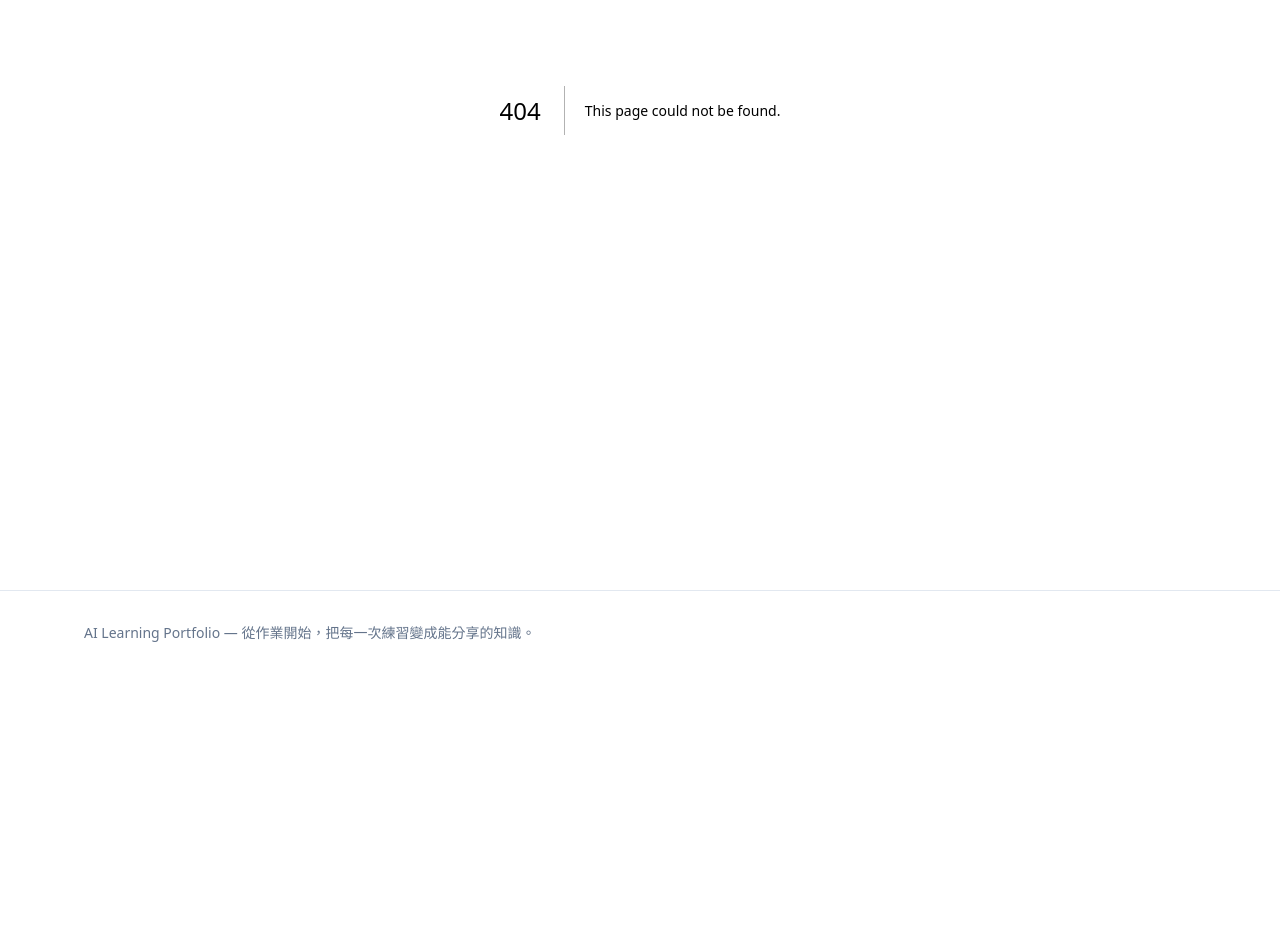
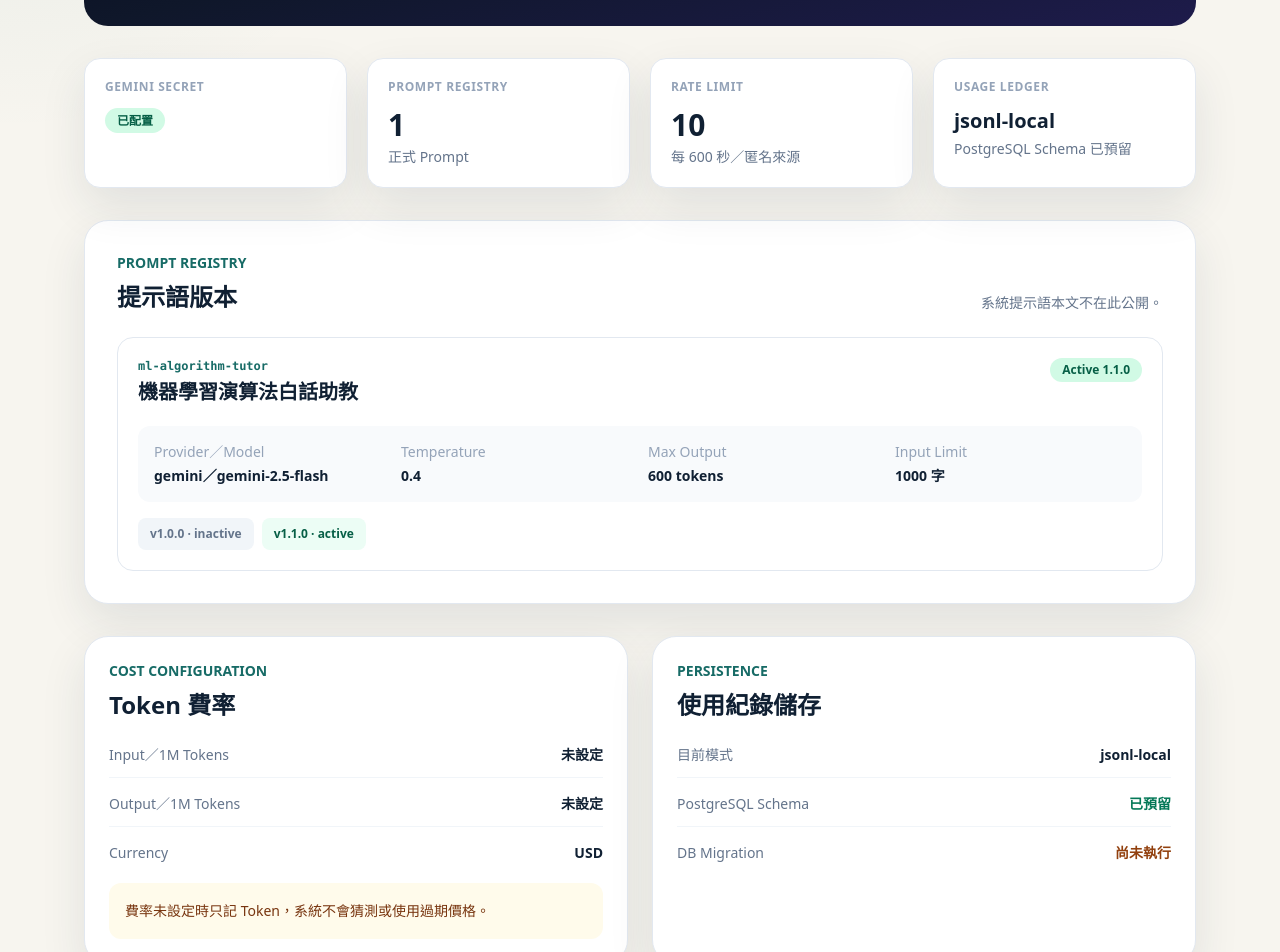
Before and after one commit to gshan1209-cell/AI-Learning-Portfolio, a Next.js app: page /ai-governance in a window 1280 px wide. Before the commit this address had no page. Shown: the part 347-1299 px from the top of the page. Before the commit the page ends 1022 px from the top, so only its background shows below. Built offline with nearby package versions, Linux system fonts and the light colour scheme; no server answers.

Commit message:
feat: add read-only AI governance dashboard

```diff
--- /dev/null
+++ b/src/app/ai-governance/page.tsx
@@ -0,0 +1,142 @@
+import { getAiGovernanceSnapshot } from "@/lib/ai-governance";
+
+export const dynamic = "force-dynamic";
+
+function StatusBadge({ enabled, on, off }: { enabled: boolean; on: string; off: string }) {
+  return (
+    <span className={`rounded-full px-3 py-1 text-xs font-black ${enabled ? "bg-emerald-100 text-emerald-800" : "bg-amber-100 text-amber-900"}`}>
+      {enabled ? on : off}
+    </span>
+  );
+}
+
+export default function AiGovernancePage() {
+  const snapshot = getAiGovernanceSnapshot();
+
+  return (
+    <main className="mx-auto max-w-6xl px-5 py-14">
+      <header className="rounded-3xl bg-gradient-to-br from-slate-950 via-slate-900 to-indigo-950 p-8 text-white md:p-12">
+        <p className="text-sm font-black uppercase tracking-wider text-indigo-300">AI GOVERNANCE</p>
+        <h1 className="mt-3 text-4xl font-black md:text-5xl">Prompt、Token 與成本治理</h1>
+        <p className="mt-5 max-w-3xl text-lg leading-8 text-slate-300">
+          此頁只顯示不含 Secret 與完整 Prompt 內容的治理資訊。Prompt 正式來源、版本、模型、流量限制與近期用量可在同一處勾稽。
+        </p>
+      </header>
+
+      <section className="mt-8 grid gap-5 md:grid-cols-2 lg:grid-cols-4">
+        <div className="rounded-2xl border border-slate-200 bg-white p-5 shadow-soft">
+          <p className="text-xs font-black uppercase tracking-wider text-slate-400">Gemini Secret</p>
+          <div className="mt-3"><StatusBadge enabled={snapshot.provider.geminiConfigured} on="已配置" off="未配置 · Fallback" /></div>
+        </div>
+        <div className="rounded-2xl border border-slate-200 bg-white p-5 shadow-soft">
+          <p className="text-xs font-black uppercase tracking-wider text-slate-400">Prompt Registry</p>
+          <p className="mt-3 text-3xl font-black text-ink">{snapshot.prompts.length}</p>
+          <p className="mt-1 text-sm text-slate-500">正式 Prompt</p>
+        </div>
+        <div className="rounded-2xl border border-slate-200 bg-white p-5 shadow-soft">
+          <p className="text-xs font-black uppercase tracking-wider text-slate-400">Rate Limit</p>
+          <p className="mt-3 text-3xl font-black text-ink">{snapshot.rateLimit.maxRequests}</p>
+          <p className="mt-1 text-sm text-slate-500">每 {snapshot.rateLimit.windowSeconds} 秒／匿名來源</p>
+        </div>
+        <div className="rounded-2xl border border-slate-200 bg-white p-5 shadow-soft">
+          <p className="text-xs font-black uppercase tracking-wider text-slate-400">Usage Ledger</p>
+          <p className="mt-3 text-xl font-black text-ink">{snapshot.ledger.mode}</p>
+          <p className="mt-1 text-sm text-slate-500">PostgreSQL Schema 已預留</p>
+        </div>
+      </section>
+
+      <section className="mt-8 rounded-3xl border border-slate-200 bg-white p-6 shadow-soft md:p-8">
+        <div className="flex flex-wrap items-end justify-between gap-4">
+          <div>
+            <p className="text-sm font-black text-brand">PROMPT REGISTRY</p>
+            <h2 className="mt-2 text-2xl font-black text-ink">提示語版本</h2>
+          </div>
+          <p className="text-sm text-slate-500">系統提示語本文不在此公開。</p>
+        </div>
+
+        <div className="mt-6 space-y-5">
+          {snapshot.prompts.map((prompt) => (
+            <article key={prompt.promptId} className="rounded-2xl border border-slate-200 p-5">
+              <div className="flex flex-wrap items-start justify-between gap-4">
+                <div>
+                  <p className="font-mono text-xs font-bold text-brand">{prompt.promptId}</p>
+                  <h3 className="mt-1 text-xl font-black text-ink">{prompt.name}</h3>
+                </div>
+                <span className="rounded-full bg-emerald-100 px-3 py-1 text-xs font-black text-emerald-800">Active {prompt.activeVersion}</span>
+              </div>
+
+              {prompt.active && (
+                <dl className="mt-5 grid gap-4 rounded-xl bg-slate-50 p-4 text-sm sm:grid-cols-2 lg:grid-cols-4">
+                  <div><dt className="text-slate-400">Provider／Model</dt><dd className="mt-1 font-bold text-ink">{prompt.active.provider}／{prompt.active.model}</dd></div>
+                  <div><dt className="text-slate-400">Temperature</dt><dd className="mt-1 font-bold text-ink">{prompt.active.temperature}</dd></div>
+                  <div><dt className="text-slate-400">Max Output</dt><dd className="mt-1 font-bold text-ink">{prompt.active.maxOutputTokens} tokens</dd></div>
+                  <div><dt className="text-slate-400">Input Limit</dt><dd className="mt-1 font-bold text-ink">{prompt.active.limits.messageCharacters} 字</dd></div>
+                </dl>
+              )}
+
+              <div className="mt-4 flex flex-wrap gap-2">
+                {prompt.versions.map((version) => (
+                  <span key={version.version} className={`rounded-lg px-3 py-2 text-xs font-bold ${version.status === "active" ? "bg-emerald-50 text-emerald-800" : "bg-slate-100 text-slate-500"}`}>
+                    v{version.version} · {version.status}
+                  </span>
+                ))}
+              </div>
+            </article>
+          ))}
+        </div>
+      </section>
+
+      <section className="mt-8 grid gap-6 lg:grid-cols-2">
+        <div className="rounded-3xl border border-slate-200 bg-white p-6 shadow-soft">
+          <p className="text-sm font-black text-brand">COST CONFIGURATION</p>
+          <h2 className="mt-2 text-2xl font-black text-ink">Token 費率</h2>
+          <dl className="mt-6 space-y-4 text-sm">
+            <div className="flex justify-between gap-4 border-b border-slate-100 pb-3"><dt className="text-slate-500">Input／1M Tokens</dt><dd className="font-bold text-ink">{snapshot.rates.inputUsdPerMillionTokens ?? "未設定"}</dd></div>
+            <div className="flex justify-between gap-4 border-b border-slate-100 pb-3"><dt className="text-slate-500">Output／1M Tokens</dt><dd className="font-bold text-ink">{snapshot.rates.outputUsdPerMillionTokens ?? "未設定"}</dd></div>
+            <div className="flex justify-between gap-4"><dt className="text-slate-500">Currency</dt><dd className="font-bold text-ink">{snapshot.rates.currency}</dd></div>
+          </dl>
+          <p className="mt-5 rounded-xl bg-amber-50 p-4 text-sm leading-6 text-amber-900">費率未設定時只記 Token，系統不會猜測或使用過期價格。</p>
+        </div>
+
+        <div className="rounded-3xl border border-slate-200 bg-white p-6 shadow-soft">
+          <p className="text-sm font-black text-brand">PERSISTENCE</p>
+          <h2 className="mt-2 text-2xl font-black text-ink">使用紀錄儲存</h2>
+          <dl className="mt-6 space-y-4 text-sm">
+            <div className="flex justify-between gap-4 border-b border-slate-100 pb-3"><dt className="text-slate-500">目前模式</dt><dd className="font-bold text-ink">{snapshot.ledger.mode}</dd></div>
+            <div className="flex justify-between gap-4 border-b border-slate-100 pb-3"><dt className="text-slate-500">PostgreSQL Schema</dt><dd className="font-bold text-emerald-700">已預留</dd></div>
+            <div className="flex justify-between gap-4"><dt className="text-slate-500">DB Migration</dt><dd className="font-bold text-amber-800">尚未執行</dd></div>
+          </dl>
+        </div>
+      </section>
+
+      <section className="mt-8 rounded-3xl border border-slate-200 bg-white p-6 shadow-soft md:p-8">
+        <p className="text-sm font-black text-brand">RECENT USAGE</p>
+        <h2 className="mt-2 text-2xl font-black text-ink">近期 Token 記錄</h2>
+
+        {snapshot.ledger.recentEntries.length === 0 ? (
+          <div className="mt-6 rounded-2xl border border-dashed border-slate-300 p-8 text-center text-slate-500">
+            尚無本機 JSONL 記錄；未執行 Live／Fallback Runtime 驗收前屬正常狀態。
+          </div>
+        ) : (
+          <div className="mt-6 overflow-x-auto">
+            <table className="min-w-full text-left text-sm">
+              <thead className="border-b border-slate-200 text-slate-500"><tr><th className="px-3 py-3">時間</th><th className="px-3 py-3">Prompt</th><th className="px-3 py-3">Mode</th><th className="px-3 py-3">Model</th><th className="px-3 py-3">Token</th><th className="px-3 py-3">Cost</th></tr></thead>
+              <tbody>
+                {snapshot.ledger.recentEntries.map((entry) => (
+                  <tr key={entry.requestId} className="border-b border-slate-100">
+                    <td className="px-3 py-3">{entry.createdAt}</td>
+                    <td className="px-3 py-3 font-mono text-xs">{entry.promptId}@{entry.promptVersion}</td>
+                    <td className="px-3 py-3">{entry.mode}</td>
+                    <td className="px-3 py-3">{entry.model}</td>
+                    <td className="px-3 py-3">{entry.usage.totalTokens}</td>
+                    <td className="px-3 py-3">{entry.cost.estimatedUsd ?? "—"}</td>
+                  </tr>
+                ))}
+              </tbody>
+            </table>
+          </div>
+        )}
+      </section>
+    </main>
+  );
+}
```
